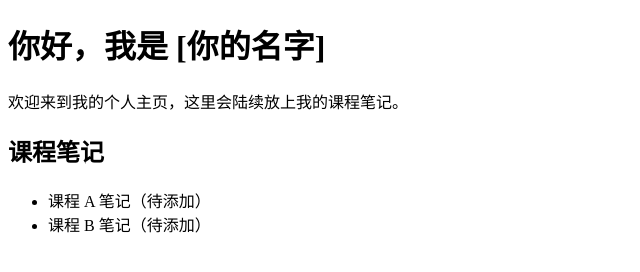
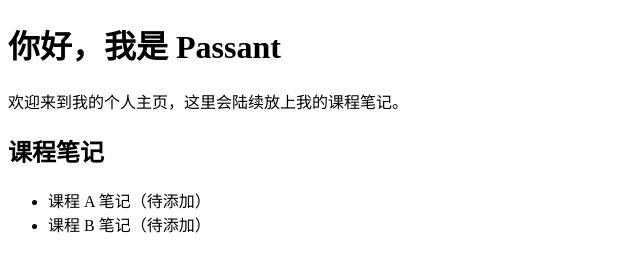
Before and after one commit to Passanteur/Passant_homepage, a plain HTML site: page index.html in a window 1280 px wide. Shown: the whole page, without its empty margins (0-640 px from the left). Drawn offline with Linux system fonts and the light colour scheme.

Commit message:
Update index.html

```diff
--- a/index.html
+++ b/index.html
@@ -5,7 +5,7 @@
   <title>Passant</title>
 </head>
 <body>
-  <h1>你好，我是 [你的名字]</h1>
+  <h1>你好，我是 Passant</h1>
   <p>欢迎来到我的个人主页，这里会陆续放上我的课程笔记。</p>
 
   <h2>课程笔记</h2>
```
